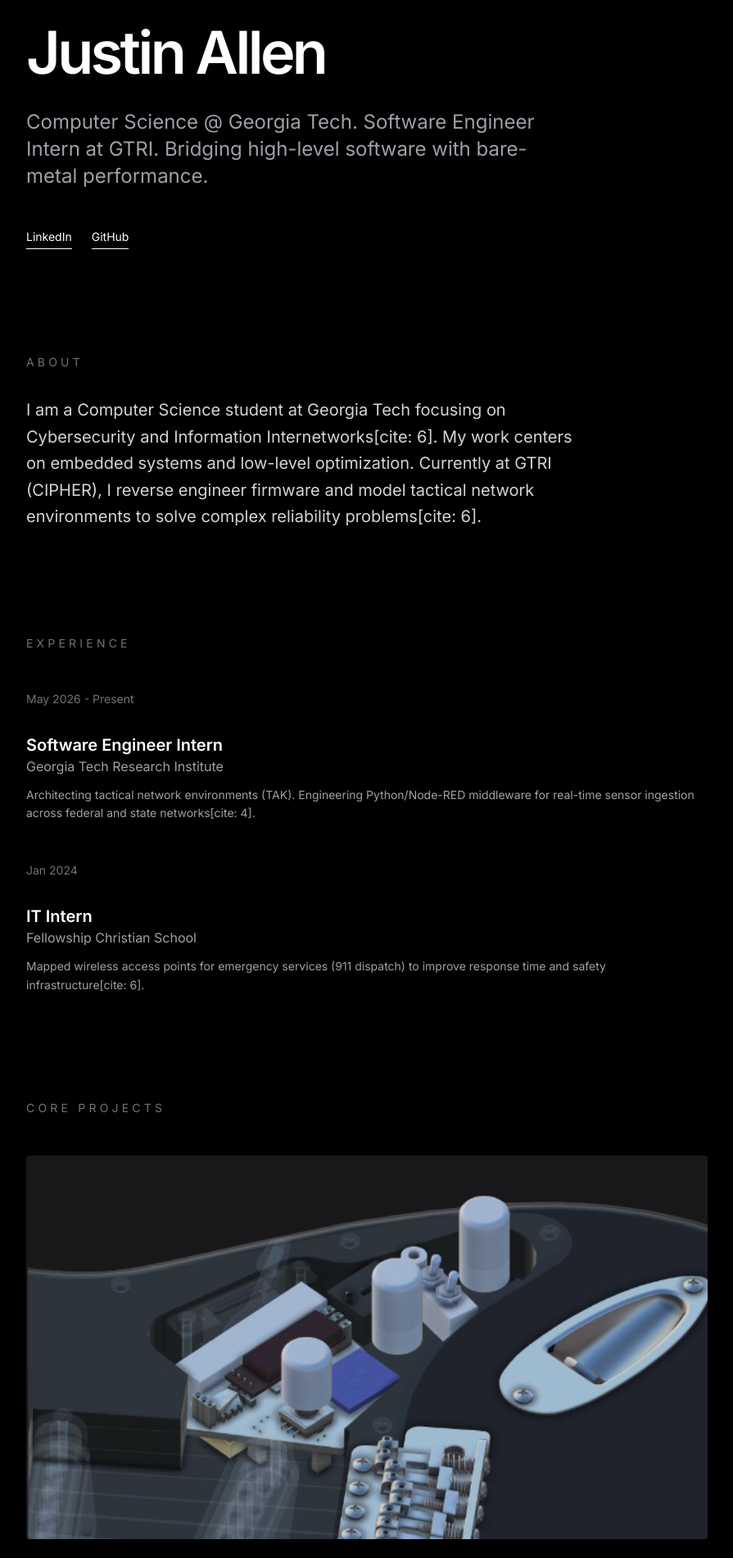
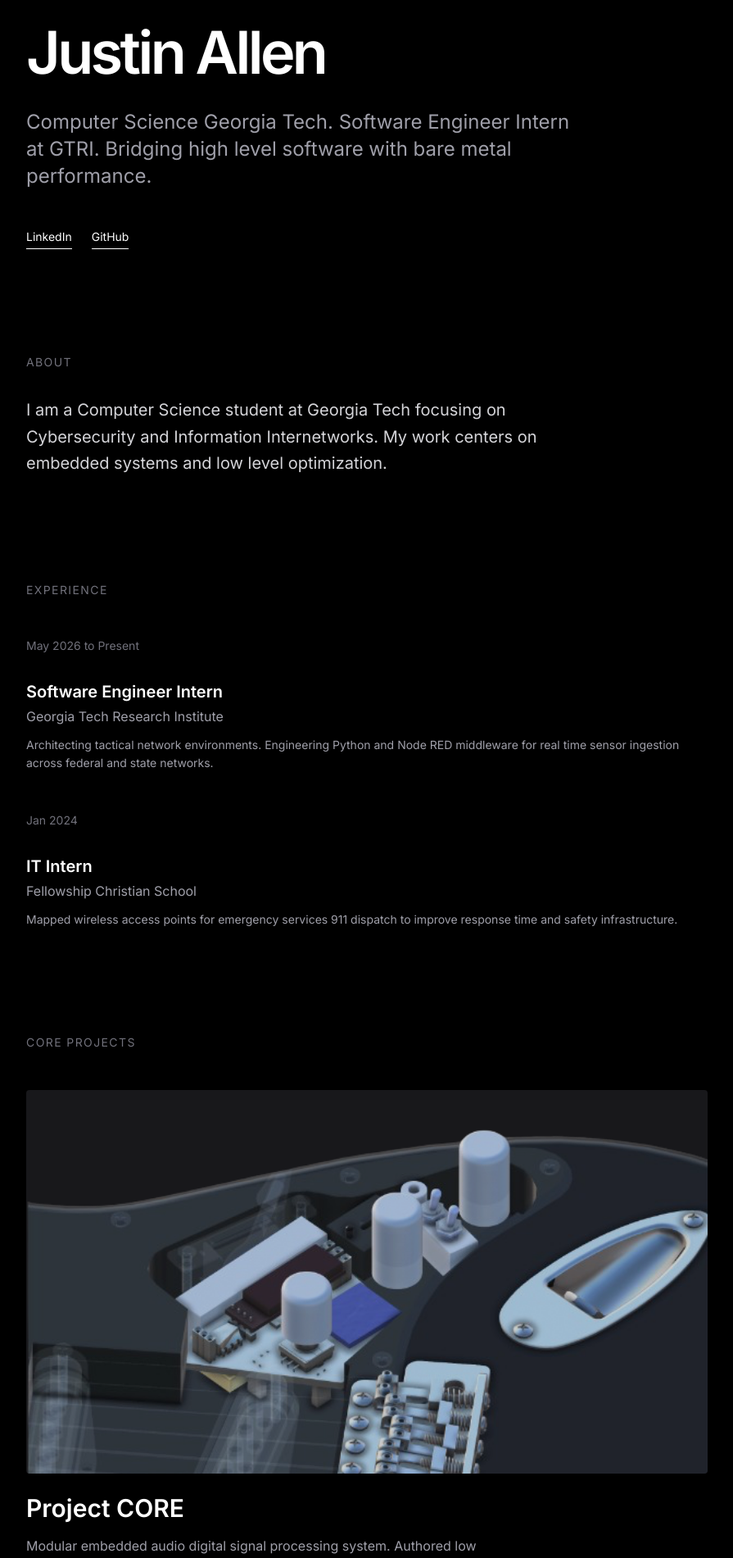
Before and after one commit to justindallen2025/justindallen2025.github.io, a React (Vite) app: page / in a window 1280 px wide. Shown: the part 160-2061 px from the top of the page at 82% size, without its empty margins (192-1087 px from the left). Built offline with nearby package versions, Linux system fonts and the light colour scheme.

Commit message:
Update App.tsx

```diff
--- a/src/App.tsx
+++ b/src/App.tsx
@@ -4,26 +4,26 @@ const EXPERIENCE = [
   {
     role: "Software Engineer Intern",
     company: "Georgia Tech Research Institute",
-    period: "May 2026 - Present",
-    desc: "Architecting tactical network environments (TAK). Engineering Python/Node-RED middleware for real-time sensor ingestion across federal and state networks[cite: 4]."
+    period: "May 2026 to Present",
+    desc: "Architecting tactical network environments. Engineering Python and Node RED middleware for real time sensor ingestion across federal and state networks."
   },
   {
     role: "IT Intern",
     company: "Fellowship Christian School",
     period: "Jan 2024",
-    desc: "Mapped wireless access points for emergency services (911 dispatch) to improve response time and safety infrastructure[cite: 6]."
+    desc: "Mapped wireless access points for emergency services 911 dispatch to improve response time and safety infrastructure."
   }
 ];
 
 const PROJECTS = [
   {
     title: "Project CORE",
-    description: "Modular embedded audio DSP system. Authored low-latency C++ callbacks for 24-bit/96kHz processing[cite: 4].",
+    description: "Modular embedded audio digital signal processing system. Authored low latency C++ callbacks for high fidelity audio processing.",
     img: "/images/pic01.jpg"
   },
   {
-    title: "Catalyst: Cloud Burn Tracker",
-    description: "Financial alerting pipeline for startups, integrating Plaid/Gmail with Gemini MCP backend[cite: 4].",
+    title: "Catalyst Cloud Burn Tracker",
+    description: "Financial alerting pipeline for startups integrating Plaid and Gmail with Gemini backend.",
     img: "/images/pic02.jpg"
   }
 ];
@@ -32,8 +32,8 @@ export default function App() {
   return (
     <div className="min-h-screen bg-black text-white font-sans selection:bg-white selection:text-black">
       <nav className="max-w-6xl mx-auto px-8 py-8 flex justify-between items-center">
-        <span className="text-xl font-bold tracking-tighter">JUSTIN ALLEN</span>
-        <div className="flex gap-8 text-xs uppercase tracking-[0.2em] opacity-60">
+        <span className="text-xl font-bold tracking-tighter uppercase">Justin Allen</span>
+        <div className="flex gap-8 text-xs uppercase tracking-widest opacity-60">
           <a href="#about" className="hover:opacity-100 transition-opacity">About</a>
           <a href="#projects" className="hover:opacity-100 transition-opacity">Projects</a>
         </div>
@@ -42,36 +42,35 @@ export default function App() {
       <main className="max-w-4xl mx-auto px-8 py-24">
         {/* HERO */}
         <header className="mb-32">
-          <h1 className="text-7xl font-bold mb-8 tracking-tighter">Justin Allen</h1>
+          <h1 className="text-7xl font-bold mb-8 tracking-tighter leading-none">Justin Allen</h1>
           <p className="text-2xl text-zinc-400 mb-12 max-w-2xl leading-snug">
-            Computer Science @ Georgia Tech. Software Engineer Intern at GTRI.
-            Bridging high-level software with bare-metal performance.
+            Computer Science Georgia Tech. Software Engineer Intern at GTRI.
+            Bridging high level software with bare metal performance.
           </p>
           <div className="flex gap-6">
-            <a href="#" className="border-b border-white pb-1 text-sm hover:opacity-70">LinkedIn</a>
-            <a href="#" className="border-b border-white pb-1 text-sm hover:opacity-70">GitHub</a>
+            <a href="#" className="border-b border-white pb-1 text-sm hover:opacity-70 transition-opacity">LinkedIn</a>
+            <a href="#" className="border-b border-white pb-1 text-sm hover:opacity-70 transition-opacity">GitHub</a>
           </div>
         </header>
 
         {/* ABOUT */}
         <section id="about" className="mb-32">
-          <h2 className="text-sm uppercase tracking-[0.3em] text-zinc-500 mb-8">About</h2>
+          <h2 className="text-sm uppercase tracking-widest text-zinc-500 mb-8">About</h2>
           <p className="text-xl leading-relaxed text-zinc-300 max-w-2xl">
-            I am a Computer Science student at Georgia Tech focusing on Cybersecurity and Information Internetworks[cite: 6].
-            My work centers on embedded systems and low-level optimization. Currently at GTRI (CIPHER),
-            I reverse engineer firmware and model tactical network environments to solve complex reliability problems[cite: 6].
+            I am a Computer Science student at Georgia Tech focusing on Cybersecurity and Information Internetworks.
+            My work centers on embedded systems and low level optimization.
           </p>
         </section>
 
         {/* EXPERIENCE */}
         <section className="mb-32">
-          <h2 className="text-sm uppercase tracking-[0.3em] text-zinc-500 mb-12">Experience</h2>
+          <h2 className="text-sm uppercase tracking-widest text-zinc-500 mb-12">Experience</h2>
           <div className="space-y-12">
             {EXPERIENCE.map((exp, i) => (
               <div key={i} className="grid md:grid-cols-[1fr,2fr] gap-8">
                 <div className="text-zinc-500 text-sm">{exp.period}</div>
                 <div>
-                  <h3 className="text-xl font-bold">{exp.role}</h3>
+                  <h3 className="text-xl font-bold mb-1">{exp.role}</h3>
                   <div className="text-zinc-400 mb-3">{exp.company}</div>
                   <p className="text-zinc-400 text-sm leading-relaxed">{exp.desc}</p>
                 </div>
@@ -82,16 +81,17 @@ export default function App() {
 
         {/* PROJECTS */}
         <section id="projects">
-          <h2 className="text-sm uppercase tracking-[0.3em] text-zinc-500 mb-12">Core Projects</h2>
+          <h2 className="text-sm uppercase tracking-widest text-zinc-500 mb-12">Core Projects</h2>
           <div className="grid gap-16">
             {PROJECTS.map((proj, i) => (
               <div key={i} className="group">
-                <div className="bg-zinc-900 aspect-[16/9] w-full rounded-sm mb-6 overflow-hidden">
+                <div className="bg-zinc-900 aspect-video w-full rounded-sm mb-6 overflow-hidden relative">
+                   {/* Placeholder box for images */}
                    <img src={proj.img} alt={proj.title} className="w-full h-full object-cover opacity-80 group-hover:opacity-100 transition-opacity" />
                 </div>
                 <h3 className="text-3xl font-bold mb-4">{proj.title}</h3>
                 <p className="text-zinc-400 max-w-xl mb-6">{proj.description}</p>
-                <a href="#" className="text-sm border-b border-white pb-1 hover:opacity-70">View Project →</a>
+                <a href="#" className="text-sm border-b border-white pb-1 hover:opacity-70 transition-opacity">View Project</a>
               </div>
             ))}
           </div>
@@ -99,7 +99,7 @@ export default function App() {
       </main>
 
       <footer className="max-w-6xl mx-auto px-8 py-24 text-zinc-700 text-xs">
-        &copy; 2026 Justin Allen.
+        &copy; 2026 Justin Allen
       </footer>
     </div>
   );
```
